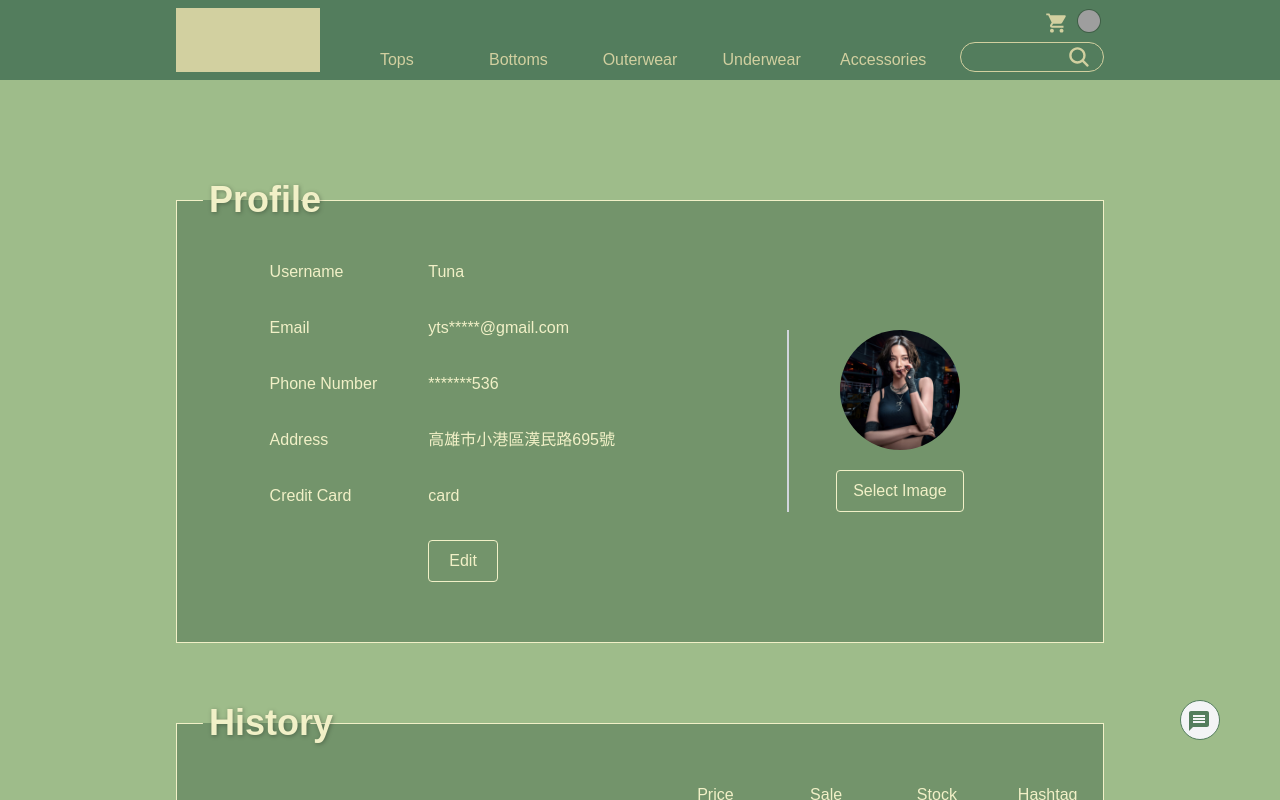
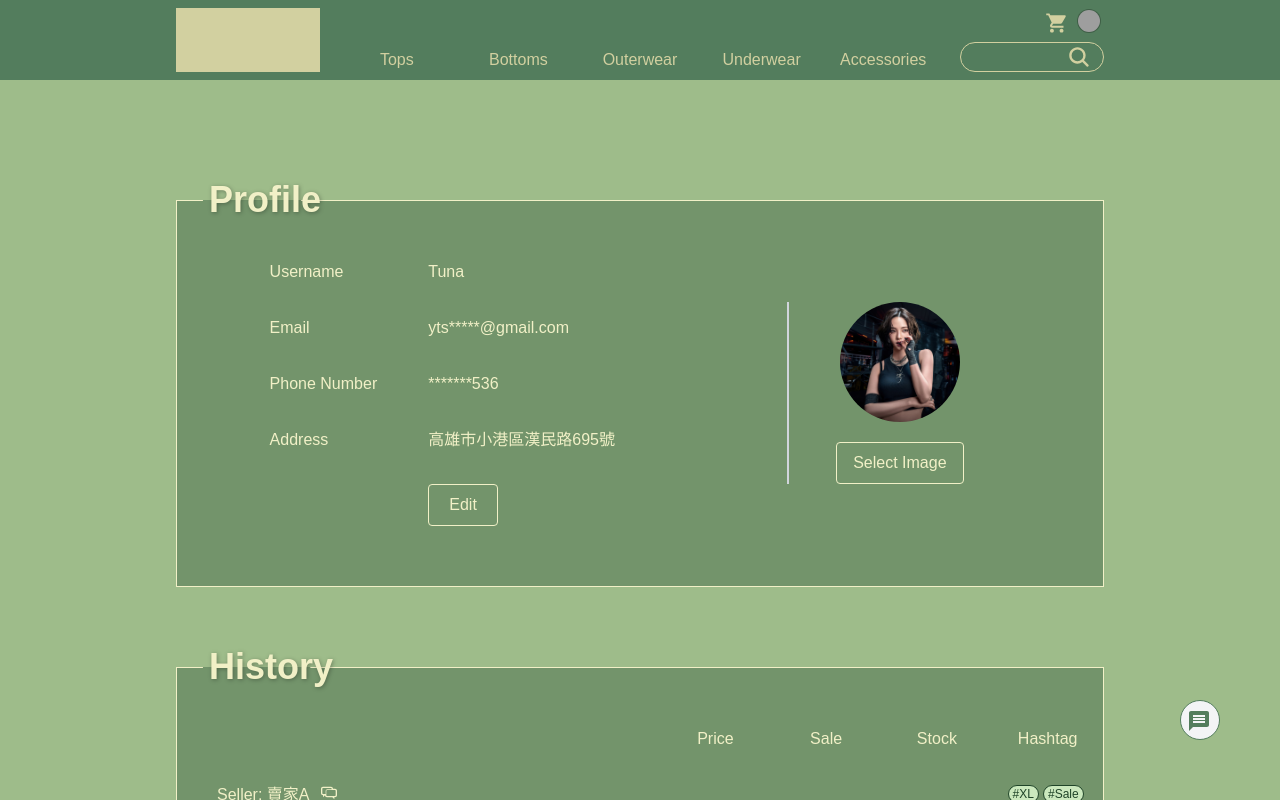
Before and after one commit to TunaSung/Second_project, a React (Vite) app in the folder client/: page /personal in a window 1280 px wide. Shown: the top 800 px of the page. Built offline with nearby package versions, Linux system fonts and the light colour scheme; grey boxes are pictures that could not be loaded; a web font is replaced by a local one.

Commit message:
adjust position of credit card

```diff
--- a/client/src/pages/Personal.jsx
+++ b/client/src/pages/Personal.jsx
@@ -200,19 +200,6 @@ function Personal() {
                                     </tr>
                                     {/* End address */}
 
-                                    {/* Start credit card */}
-                                    <tr>
-                                        <td className="pb-8">
-                                            <label htmlFor="">Credit Card</label>
-                                        </td>
-                                        <td className="pb-8">
-                                            <div>
-                                                {profile.creditCard}
-                                            </div>
-                                        </td>
-                                    </tr>
-                                    {/* Start credit card */}
-
                                     {/* Start btn */}
                                     <tr>
                                         <td className=""></td>
@@ -245,6 +232,18 @@ function Personal() {
                                 onChange={handleImgChange}
                                 accept="image/*"
                             />
+                            {/* Start credit card */}
+                            {/* <tr>
+                                <td className="pb-8">
+                                    <label htmlFor="">Credit Card</label>
+                                </td>
+                                <td className="pb-8">
+                                    <div>
+                                        {profile.creditCard}
+                                    </div>
+                                </td>-
+                            </tr> */}
+                            {/* Start credit card */}
                         </form>
                         {/* End avatar */}
 
```
